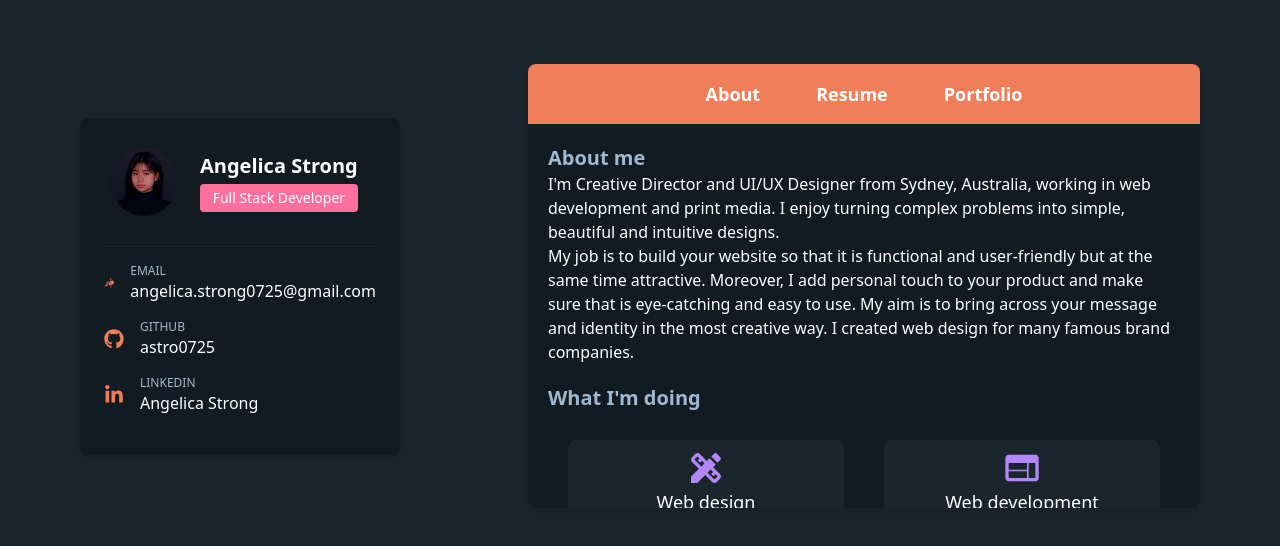
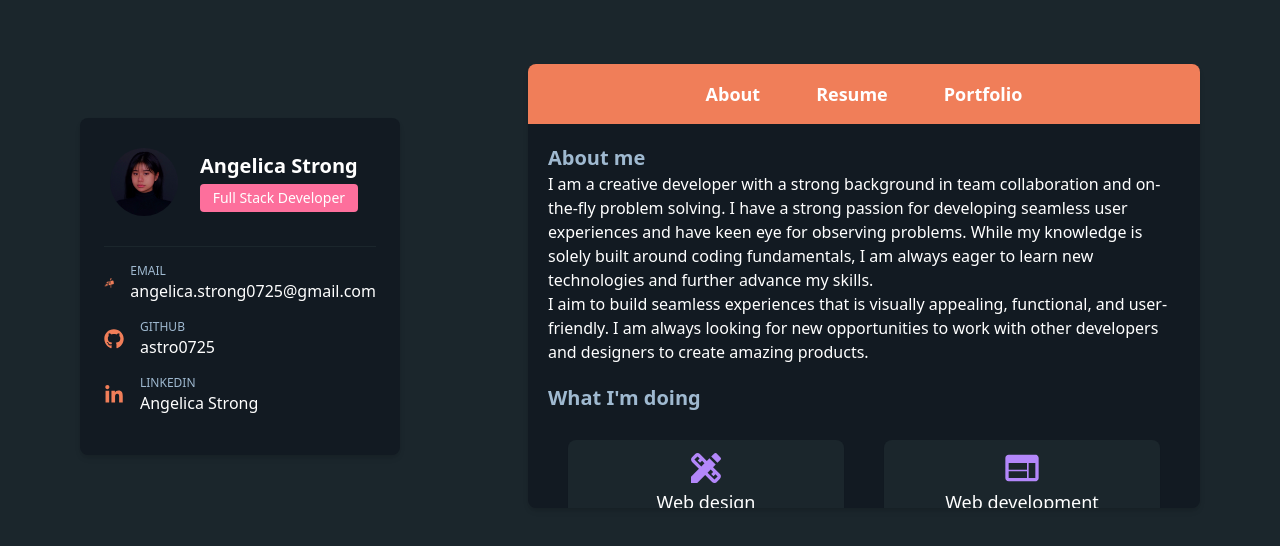
Before and after one commit to astro0725/portfolio, a React (Vite) app in the folder client/: page / in a window 1280 px wide. Shown: the top 546 px of the page. Built offline with nearby package versions, Linux system fonts and the light colour scheme.

Commit message:
updated info

```diff
--- a/client/src/pages/About/About.jsx
+++ b/client/src/pages/About/About.jsx
@@ -5,12 +5,12 @@ const servicesData = [
   {
     icon: MdDesignServices,
     title: 'Web design',
-    description: 'The most modern and high-quality design made at a professional level.'
+    description: 'Modern and seamless user experiences.'
   },
   {
     icon: MdWeb,
     title: 'Web development',
-    description: 'High-quality development of sites at the professional level.'
+    description: 'Scalable backends for any web needs.'
   },
 ];
 
@@ -23,16 +23,10 @@ const About = () => {
       </header>
       <section className='pb-5 leading-6 text-white'>
         <p>
-          I'm Creative Director and UI/UX Designer from Sydney, Australia, working in web development and print media.
-          I enjoy
-          turning complex problems into simple, beautiful and intuitive designs.
+        I am a creative developer with a strong background in team collaboration and on-the-fly problem solving. I have a strong passion for developing seamless user experiences and have keen eye for observing problems. While my knowledge is solely built around coding fundamentals, I am always eager to learn new technologies and further advance my skills.
         </p>
         <p>
-          My job is to build your website so that it is functional and user-friendly but at the same time attractive.
-          Moreover, I
-          add personal touch to your product and make sure that is eye-catching and easy to use. My aim is to bring
-          across your
-          message and identity in the most creative way. I created web design for many famous brand companies.
+          I aim to build seamless experiences that is visually appealing, functional, and user-friendly. I am always looking for new opportunities to work with other developers and designers to create amazing products.
         </p>
       </section>
 
```
